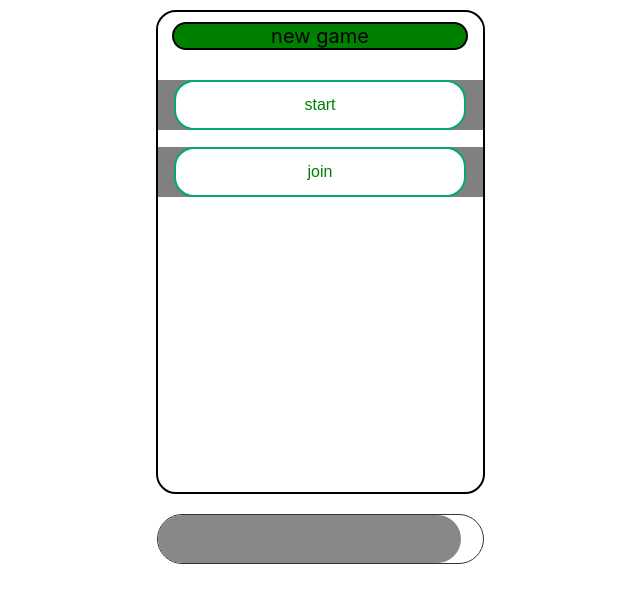
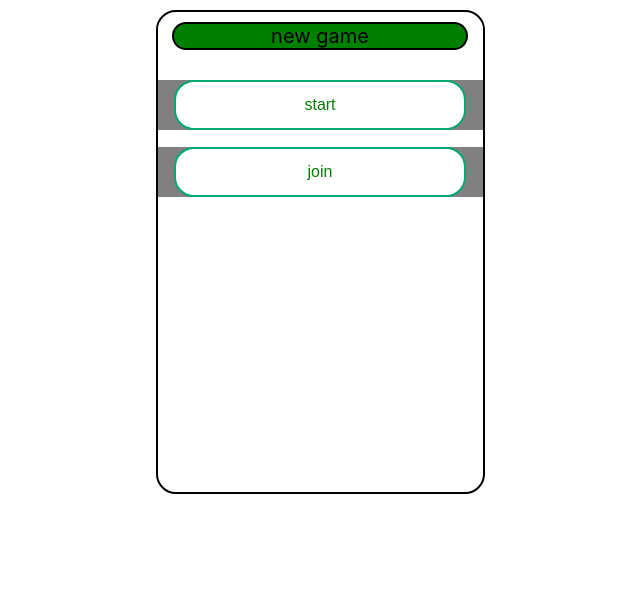
Before and after one commit to jotranen/quiz, a React (Create React App) app in the folder quiz-client/: page / in a window 1280 px wide. Shown: the top 602 px of the page, without its empty margins (320-960 px from the left). Built offline with nearby package versions, Linux system fonts and the light colour scheme.

Commit message:
gameplay logic separated

```diff
--- a/quiz-client/src/App.tsx
+++ b/quiz-client/src/App.tsx
@@ -1,26 +1,29 @@
-import React, { useRef, useEffect, useState } from 'react'
+import React from 'react';
 
-import './App.css'
+import './App.css';
 
-import QuestionCard from './components/QuestionCard'
-import { string } from 'prop-types'
-import { UNSAFE_DataStaticRouterContext } from 'react-router-dom'
-import { updateConstructSignature } from 'typescript'
+import QuestionCard from './components/QuestionCard';
+import { string } from 'prop-types';
+import ProgressBar from './components/ProgressBar';
+import Game from './gameplay/game';
+import Player from './gameplay/player';
 
 interface Props {}
 
 const question =
-    'mita kello? fdafasdfadf asfasdfas hfsadhfkja sdhfkasdhfkashfkja hfhdahkfdsah'
-const answers = ['kello', 'kello2', 'kello3']
+    'mita kello? fdafasdfadf asfasdfas hfsadhfkja sdhfkasdhfkashfkja hfhdahkfdsah';
+const answers = ['kello', 'kello2', 'kello3'];
 
-const startGame = 'new game'
-const startGameAnswers = ['start', 'join']
+const startGame = 'new game';
+const startGameAnswers = ['start', 'join'];
 
 class App extends React.Component<Props, any> {
-    // const [clickedButton, setClickedButton] = useState('');
+    private _player = new Player(1, 'player1');
+
     constructor(props: Props) {
-        super(props)
+        super(props);
         this.state = {
+            showProgressBar: false,
             showStartGame: true,
             showQuestions: false,
             showQuestionsAnswered: false,
@@ -28,41 +31,45 @@ class App extends React.Component<Props, any> {
             container: React.createRef(),
             selectedButton: 0,
             progress: 20,
-        }
+            game: Game,
+        };
     }
 
     progressDone = () => {
-        console.log('progress done')
-    }
+        console.log('progress done');
+    };
 
     buttonHandler = (event: React.MouseEvent<HTMLButtonElement>) => {
-        event.preventDefault()
+        event.preventDefault();
 
-        const button: HTMLButtonElement = event.currentTarget
+        const button: HTMLButtonElement = event.currentTarget;
 
         if (this.state.showStartGame) {
             if (button.id === '0') {
                 this.setState({
+                    showProgressBar: true,
                     showStartGame: false,
                     showQuestions: true,
                     showQuestionsAnswered: false,
                     gameId: '1234',
                     selectedButton: 0,
-                })
+                    game: new Game(1234, this._player),
+                });
             } else {
-                alert('join game')
+                alert('join game');
             }
         } else if (this.state.showQuestions) {
             this.setState({
+                showProgressBar: true,
                 showStartGame: false,
                 showQuestions: false,
                 showQuestionsAnswered: true,
                 selectedButton: button.id,
-            })
+            });
         } else if (this.state.showQuestionsAnswered) {
-            console.log('showQuestionsAnswered')
+            console.log('showQuestionsAnswered');
         }
-    }
+    };
 
     render() {
         return (
@@ -96,10 +103,17 @@ class App extends React.Component<Props, any> {
                             ></QuestionCard>
                         </div>
                     )}
+                    {this.state.showProgressBar && (
+                        <div>
+                            <ProgressBar
+                                progressDone={this.progressDone}
+                            ></ProgressBar>
+                        </div>
+                    )}
                 </div>
             </div>
-        )
+        );
     }
 }
 
-export default App
+export default App;
--- a/quiz-client/src/components/QuestionCard/QuestionCard.tsx
+++ b/quiz-client/src/components/QuestionCard/QuestionCard.tsx
@@ -1,18 +1,17 @@
-import React from 'react'
+import React from 'react';
 import AnswerButton from '../AnswerButton';
 import Question from '../Question';
 
 import './QuestionCard.css';
-import ProgressBar from '../ProgressBar';
 
 export interface QuestionCardProps extends React.HTMLAttributes<HTMLElement> {
     children?: React.ReactNode;
-    question: string
-    answers: string[]
-    buttonId?: number,
-    progress?: number,
-    buttonHandler?: (event: React.MouseEvent<HTMLButtonElement>) => void
-    progressDone?: () => void
+    question: string;
+    answers: string[];
+    buttonId?: number;
+    progress?: number;
+    buttonHandler?: (event: React.MouseEvent<HTMLButtonElement>) => void;
+    progressDone?: () => void;
 }
 
 export const QuestionCard: React.FC<QuestionCardProps> = ({
@@ -26,29 +25,41 @@ export interface QuestionCardProps extends React.HTMLAttributes<HTMLElement> {
     const classNames = `questioncard`;
     let buttons;
     if (buttonHandler) {
-        buttons = props.answers.map((answer,index) => (
-            <div className='qc_answers' key={index} {...props}>
-              <AnswerButton variant={'danger'} id={`${index}`}
-              name={`${answer}`} buttonhandler={buttonHandler}></AnswerButton>
+        buttons = props.answers.map((answer, index) => (
+            <div className="qc_answers" key={index} {...props}>
+                <AnswerButton
+                    variant={'danger'}
+                    id={`${index}`}
+                    name={`${answer}`}
+                    buttonhandler={buttonHandler}
+                ></AnswerButton>
             </div>
-        ))
+        ));
     } else {
-
-        buttons = props.answers.map((answer,index) => (
-            <div className='qc_answers' key={index} {...props}>
-              <AnswerButton variant={'danger'} id={`${index}`} name={`${answer}`} buttonId={buttonId} selected={index===Number(buttonId)}></AnswerButton>
+        buttons = props.answers.map((answer, index) => (
+            <div className="qc_answers" key={index} {...props}>
+                <AnswerButton
+                    variant={'danger'}
+                    id={`${index}`}
+                    name={`${answer}`}
+                    buttonId={buttonId}
+                    selected={index === Number(buttonId)}
+                ></AnswerButton>
             </div>
-        ))
+        ));
     }
     return (
-        <><div className={classNames} {...props}>
-          <div className='qc_question' key="kissa">
-            <Question key="props.question" title={props.question}></Question>
+        <>
+            <div className={classNames} {...props}>
+                <div className="qc_question" key="kissa">
+                    <Question
+                        key="props.question"
+                        title={props.question}
+                    ></Question>
                 </div>
                 {buttons}
-        </div><div>
-            <ProgressBar progressDone={progressDone}></ProgressBar>
-          </div></>
+            </div>
+        </>
     );
 };
 
--- /dev/null
+++ b/quiz-client/src/gameplay/game.tsx
@@ -0,0 +1,27 @@
+import Player from "./player";
+import Questions from "./questions";
+
+class Game {
+    private _gameId: number;
+    private _currentQuestion: number = 0;
+    private _questions: Questions;
+
+    private _host: Player;
+    private _players: Player[] = [];
+
+    constructor(gameId: number, host: Player) {
+        this._host = host;
+        this._gameId = 1234;
+        this._questions = new Questions(this._gameId, 2);
+    }
+
+    public start() {
+        return this._gameId;
+    }
+
+    public nextQuestion() {
+        return this._questions.nextQuestion();
+    }
+}
+
+export default Game;
--- /dev/null
+++ b/quiz-client/src/gameplay/player.ts
@@ -0,0 +1,12 @@
+class Player {
+    private _points: number = 0;
+    private _id: number;
+    private _name: string;
+
+    constructor(id: number, name: string) {
+        this._id = id;
+        this._name = name;
+    }
+}
+
+export default Player;
--- /dev/null
+++ b/quiz-client/src/gameplay/questions.ts
@@ -0,0 +1,37 @@
+// temp
+type Question = {
+    question: string;
+    answers: string[];
+};
+
+const questions = [
+    {
+        question: 'mita kello?',
+        answers: ['kello1', 'kello2', 'kello3'],
+    },
+    {
+        question: 'mika paiva?',
+        answers: ['maanantai', 'tiistai', 'torstai'],
+    },
+];
+
+class Questions {
+    private _gameId: number;
+    private _currentQuestion: number = 0;
+    private _length: number;
+
+    constructor(gameId: number, length: number) {
+        this._gameId = 1234;
+        this._length = length;
+    }
+
+    public start() {
+        return this._gameId;
+    }
+
+    public nextQuestion() {
+        return questions[this._currentQuestion++];
+    }
+}
+
+export default Questions;
```
Lines whose indentation alone changed are shown as unchanged.
